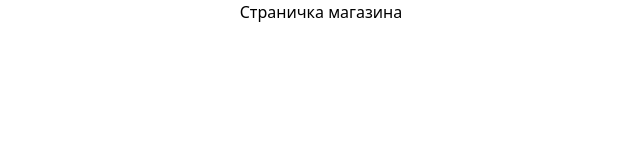
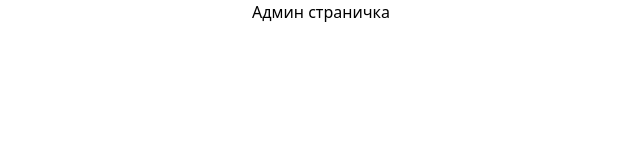
Before and after one commit to KiwiCodeSolution/Myasorobka, a React (Vite) app: page /admin in a window 1280 px wide. Shown: the top 160 px of the page, without its empty margins (319-959 px from the left). Built offline with nearby package versions, Linux system fonts and the light colour scheme; the HTML template or start-up script is replaced by a standard one.

Commit message:
Routes corrected

```diff
--- a/src/App.jsx
+++ b/src/App.jsx
@@ -9,9 +9,8 @@ function App() {
   return (
     // <h1>Hello</h1>
     <Routes >
-      <Route path="/" element={< ClientPage />} >
-        <Route path="admin" element={<AdminPage />} />
-      </Route>
+      <Route path="/" element={< ClientPage />} />
+      <Route path="/admin" element={<AdminPage />} />
       <Route path="*" element={<NotFound />} />
     </Routes>
   )
```
